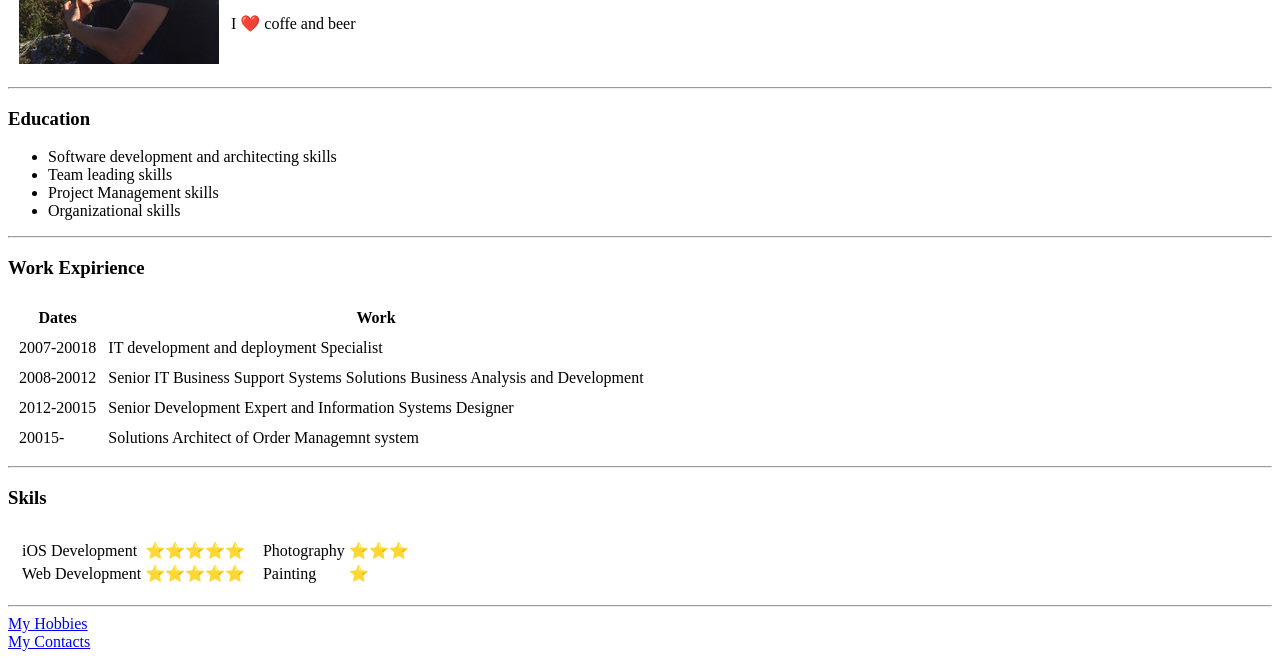
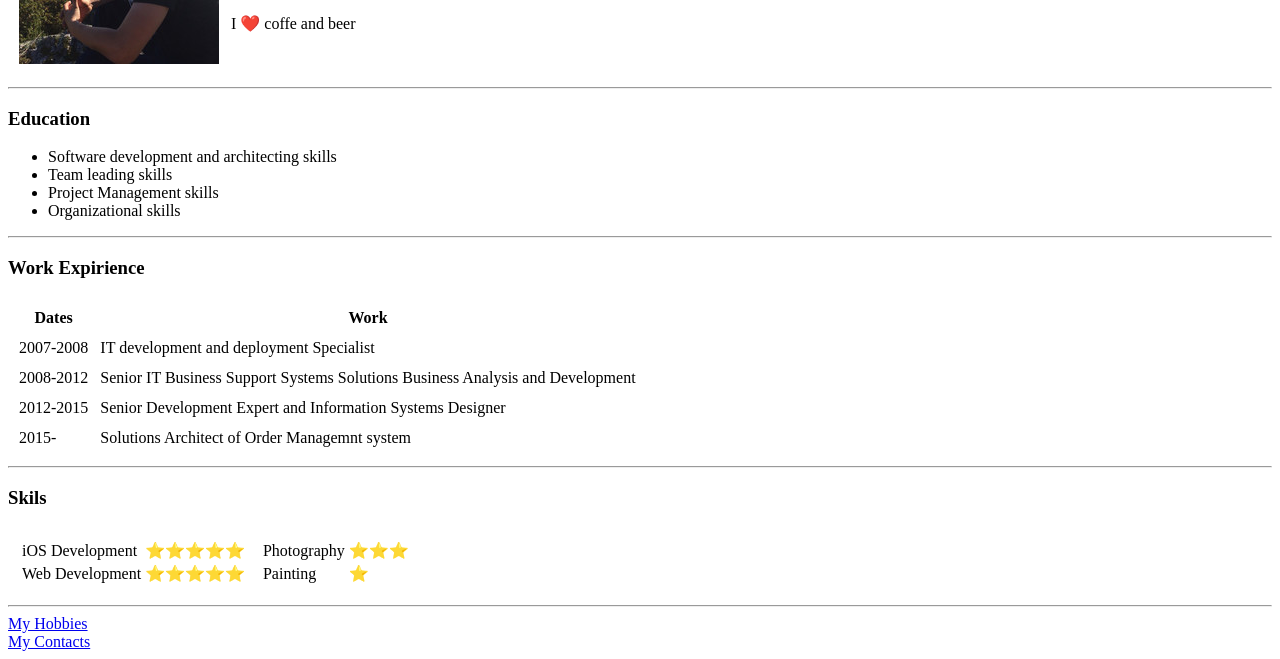
Before and after one commit to gtikas/cv, a plain HTML site: page index.html in a window 1280 px wide. Shown: the part 155-814 px from the top of the page. Drawn offline with Linux system fonts and the light colour scheme.

Commit message:
Correction

```diff
--- a/index.html
+++ b/index.html
@@ -41,19 +41,19 @@
     </thead>
     <tbody>
       <tr>
-        <td>2007-20018</td>
+        <td>2007-2008</td>
         <td>IT development and deployment Specialist</td>
       </tr>
       <tr>
-        <td>2008-20012</td>
+        <td>2008-2012</td>
         <td>Senior IT Business Support Systems Solutions Business Analysis and Development</td>
       </tr>
       <tr>
-        <td>2012-20015</td>
+        <td>2012-2015</td>
         <td>Senior Development Expert and Information Systems Designer</td>
       </tr>
       <tr>
-        <td>20015-</td>
+        <td>2015-</td>
         <td>Solutions Architect of Order Managemnt system</td>
       </tr>
     </tbody>
```
